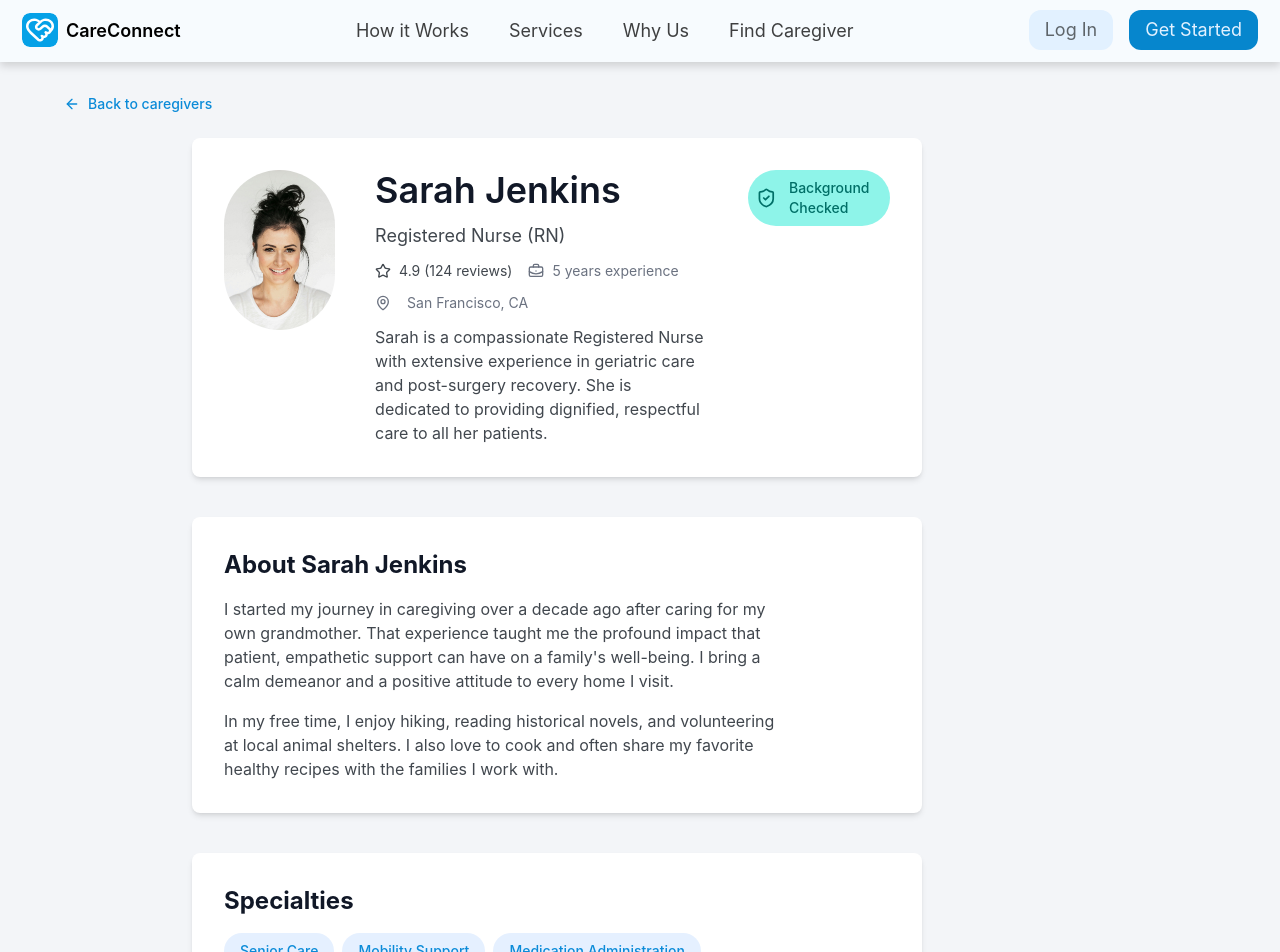
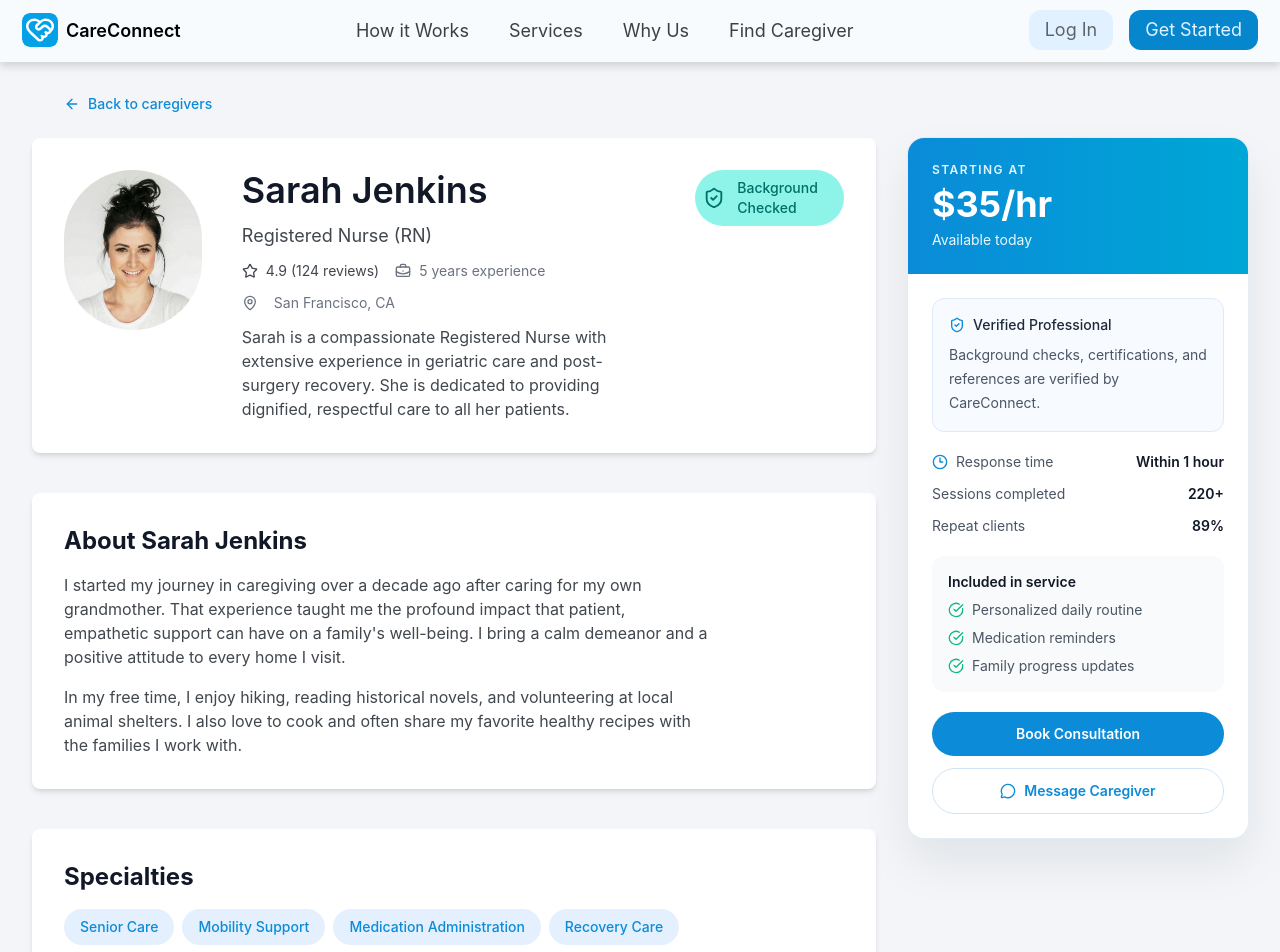
Before and after one commit to Tharushzzz/care-connect, a React (Vite) app in the folder frontend/: page /find-caregivers/1 in a window 1280 px wide. Shown: the top 952 px of the page. Built offline with nearby package versions, Linux system fonts and the light colour scheme.

Commit message:
finish caregiver profile

```diff
--- a/frontend/src/pages/CaregiverProfile.tsx
+++ b/frontend/src/pages/CaregiverProfile.tsx
@@ -1,4 +1,4 @@
-import { ArrowLeft, MapPin, ShieldCheck, Star, BriefcaseBusiness } from 'lucide-react'
+import { ArrowLeft, MapPin, ShieldCheck, Star, BriefcaseBusiness, Clock3, MessageCircle, CircleCheckBig } from 'lucide-react'
 import { Link, useParams } from 'react-router-dom'
 import caregiversData from '../../config/Caregivers'
 
@@ -30,9 +30,15 @@ const CaregiverProfile = () => {
         </Link>
       </div>
 
+
+      <div className="mx-auto flex max-w-7xl flex-col gap-8 lg:flex-row lg:items-start">
+
+        {/* Left side */}
+        <div className="w-full lg:flex-1">
+
           {/* herosection */}
 
-      <div className="flex w-3/5 ml-40 gap-10 rounded-lg bg-white p-6 shadow-md sm:p-8 ">
+          <div className="flex gap-10 rounded-lg bg-white p-6 shadow-md sm:p-8 ">
               <div className="flex w-1/4 justify-center ">
                 <img src={caregiver.profileImage} alt={caregiver.name} className="h-40 w-40 rounded-full object-cover" />
               </div>
@@ -72,7 +78,7 @@ const CaregiverProfile = () => {
           </div>
 
           {/* About Section */}
-      <div className="mt-10 flex w-3/5 ml-40 gap-10 rounded-lg bg-white p-6 shadow-md sm:p-8">
+          <div className="mt-10 flex gap-10 rounded-lg bg-white p-6 shadow-md sm:p-8">
             <div className="flex flex-col gap-4 w-5/6">
               <h2 className="text-2xl font-bold text-[#111827]">About {caregiver.name}</h2>
               <p className=" text-[16px] text-[#41474E] align-justify">{caregiver.about}</p>
@@ -81,7 +87,7 @@ const CaregiverProfile = () => {
           </div>
 
           {/* Specialties Section */}
-      <div className="mt-10 flex w-3/5 ml-40 gap-10 rounded-lg bg-white p-6 shadow-md sm:p-8">
+          <div className="mt-10 flex gap-10 rounded-lg bg-white p-6 shadow-md sm:p-8">
             <div className="flex flex-col gap-4 w-5/6">
               <h2 className="text-2xl font-bold text-[#111827]">Specialties</h2>
               <div className="flex flex-wrap gap-2">
@@ -98,7 +104,7 @@ const CaregiverProfile = () => {
           </div>
 
           {/* Credentials Section */}
-      <div className="mt-10 flex w-3/5 ml-40 gap-10 rounded-lg bg-white p-6 shadow-md sm:p-8">
+          <div className="mt-10 flex gap-10 rounded-lg bg-white p-6 shadow-md sm:p-8">
             <div className="flex flex-col gap-4 w-5/6">
               <h2 className="text-2xl font-bold text-[#111827]">Credentials</h2>
               <div className="flex flex-wrap gap-2">
@@ -115,7 +121,7 @@ const CaregiverProfile = () => {
           </div>
 
           {/* Reviews Section */}
-      <div className="mt-10 w-3/5 ml-40 rounded-lg bg-white p-6 shadow-md sm:p-8">
+          <div className="mt-10 rounded-lg bg-white p-6 shadow-md sm:p-8">
             <div className="flex flex-col gap-6">
               <div className="flex flex-wrap items-start justify-between gap-4">
                 <h2 className="text-2xl font-bold text-[#111827]">Client Reviews</h2>
@@ -182,6 +188,66 @@ const CaregiverProfile = () => {
 
         </div>
 
+        {/* Right side */}
+        <div className="w-full lg:sticky lg:top-24 lg:w-85">
+          <aside className="overflow-hidden rounded-2xl bg-white shadow-[0_24px_48px_rgba(15,23,42,0.08)] ring-1 ring-[#E4ECF6]">
+            <div className="bg-linear-to-r from-[#0B8BD8] to-[#00A7D6] p-6 text-white">
+              <p className="text-xs font-semibold uppercase tracking-[0.12em] text-[#DFF5FF]">Starting at</p>
+              <p className="mt-2 text-4xl font-bold leading-none">{caregiver.rate}</p>
+              <p className="mt-2 text-sm text-[#EAF8FF]">{caregiver.availability}</p>
+            </div>
+
+            <div className="space-y-5 p-6">
+              <div className="rounded-xl border border-[#DDEAF8] bg-[#F7FBFF] p-4">
+                <div className="flex items-center gap-2 text-sm font-medium text-[#1F2937]">
+                  <ShieldCheck className="h-4 w-4 text-[#0B8BD8]" />
+                  Verified Professional
+                </div>
+                <p className="mt-2 text-sm leading-6 text-[#4B5563]">Background checks, certifications, and references are verified by CareConnect.</p>
+              </div>
+
+              <div className="space-y-3">
+                <div className="flex items-center justify-between text-sm text-[#4B5563]">
+                  <span className="inline-flex items-center gap-2">
+                    <Clock3 className="h-4 w-4 text-[#0B8BD8]" />
+                    Response time
+                  </span>
+                  <span className="font-semibold text-[#111827]">Within 1 hour</span>
+                </div>
+                <div className="flex items-center justify-between text-sm text-[#4B5563]">
+                  <span>Sessions completed</span>
+                  <span className="font-semibold text-[#111827]">220+</span>
+                </div>
+                <div className="flex items-center justify-between text-sm text-[#4B5563]">
+                  <span>Repeat clients</span>
+                  <span className="font-semibold text-[#111827]">89%</span>
+                </div>
+              </div>
+
+              <div className="space-y-2 rounded-xl bg-[#F9FAFB] p-4">
+                <p className="text-sm font-semibold text-[#111827]">Included in service</p>
+                <p className="flex items-center gap-2 text-sm text-[#4B5563]"><CircleCheckBig className="h-4 w-4 text-[#10B981]" />Personalized daily routine</p>
+                <p className="flex items-center gap-2 text-sm text-[#4B5563]"><CircleCheckBig className="h-4 w-4 text-[#10B981]" />Medication reminders</p>
+                <p className="flex items-center gap-2 text-sm text-[#4B5563]"><CircleCheckBig className="h-4 w-4 text-[#10B981]" />Family progress updates</p>
+              </div>
+
+              <div className="space-y-3">
+                <button className="w-full rounded-full bg-[#0B8BD8] px-5 py-3 text-sm font-semibold text-white transition hover:bg-[#0879B6]">
+                  Book Consultation
+                </button>
+                <button className="flex w-full items-center justify-center gap-2 rounded-full border border-[#CFE3F7] bg-white px-5 py-3 text-sm font-semibold text-[#0B8BD8] transition hover:border-[#0B8BD8] hover:bg-[#F4FAFF]">
+                  <MessageCircle className="h-4 w-4" />
+                  Message Caregiver
+                </button>
+              </div>
+            </div>
+          </aside>
+        </div>
+
+      </div>
+
+    </div>
+
   )
 }
 
```
Lines whose indentation alone changed are shown as unchanged.
